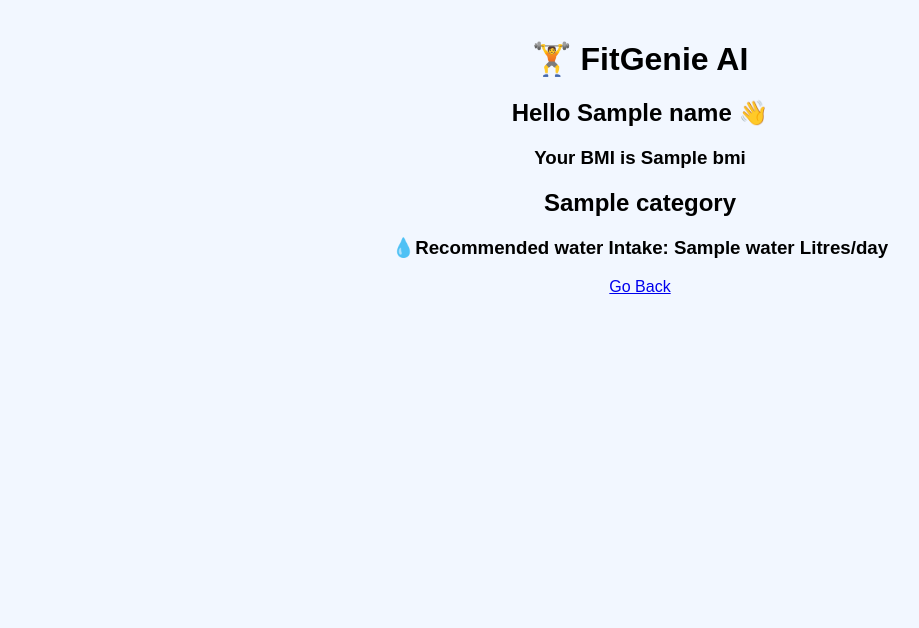
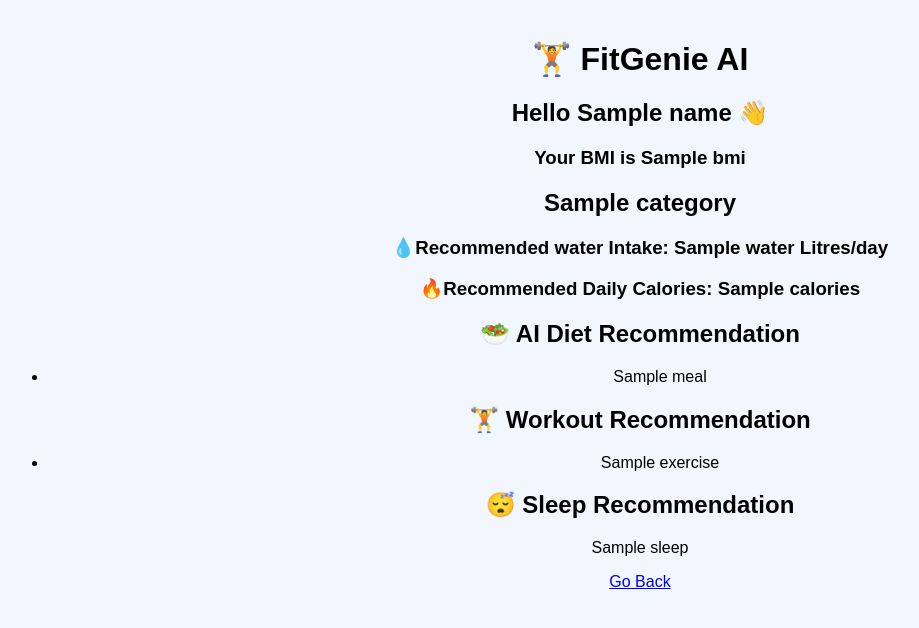
Before and after one commit to ojasvee05/FitGenie-AI, a Flask app: template templates/result.html in a window 1280 px wide. Shown: the top 628 px of the page, without its empty margins (0-919 px from the left). Run offline with Flask 3, Linux system fonts and the light colour scheme; the template is opened without the code that fills it: most values are stand-ins (such as "Sample title", 1, 10 or a date in 2020).

Commit message:
Added Sleep Recommendation

```diff
--- a/app.py
+++ b/app.py
@@ -7,29 +7,107 @@ app = Flask(__name__)
 def home():
     return render_template("index.html")
 
-# BMI Calculator
+
+# BMI + Water Intake + Calorie Calculator
 @app.route("/calculate", methods=["POST"])
 def calculate():
 
+    # User Input
     name = request.form["name"]
+    age = int(request.form["age"])
     height = float(request.form["height"])
     weight = float(request.form["weight"])
+    gender = request.form["gender"]
+    goal = request.form["goal"]
 
-    height = height / 100
-    bmi = weight / (height * height)
+    # BMI Calculation
+    height_m = height / 100
+    bmi = weight / (height_m * height_m)
     bmi = round(bmi, 2)
-    water_ml = weight *35
-    water_litre = round(water_ml /1000, 1)
 
+    # Water Intake Calculation
+    water_ml = weight * 35
+    water_litre = round(water_ml / 1000, 1)
+
+    # Calorie Calculation (Mifflin-St Jeor Formula)
+    if gender == "Male":
+        calories = 10 * weight + 6.25 * height - 5 * age + 5
+    else:
+        calories = 10 * weight + 6.25 * height - 5 * age - 161
+
+    if goal == "Weight Loss":
+        calories -= 300
+    elif goal == "Weight Gain":
+        calories += 300
+
+    calories = round(calories)
+
+    # Diet Recommendation
+    if goal == "Weight Loss":
+        diet = [
+            "🥣 Breakfast: Oats + Milk + Apple",
+            "🍛 Lunch: 2 Roti + Dal + Salad",
+            "🥜 Evening Snack: Roasted Chana",
+            "🍽 Dinner: Paneer + Vegetables"
+        ]
+
+    elif goal == "Weight Gain":
+        diet = [
+            "🥛 Breakfast: Banana Shake + Peanut Butter",
+            "🍚 Lunch: Rice + Dal + Paneer",
+            "🥜 Evening Snack: Dry Fruits",
+            "🍽 Dinner: Chapati + Soya Chunks"
+        ]
+
+    else:
+        diet = [
+            "🥣 Breakfast: Poha + Milk",
+            "🍛 Lunch: Dal + Rice + Vegetables",
+            "🍎 Evening Snack: Fruits",
+            "🍽 Dinner: Chapati + Paneer"
+        ]
+        # Workout Recommendation
+    if goal == "Weight Loss":
+        workout = [
+            "🏃 30 min Running",
+            "🚴 20 min Cycling",
+            "🔥 HIIT Workout (15 min)",
+            "🧘 10 min Stretching"
+        ]
+
+    elif goal == "Weight Gain":
+        workout = [
+            "🏋️ Weight Training",
+            "💪 Compound Exercises",
+            "🥇 Progressive Overload",
+            "🚶 15 min Walking"
+        ]
+
+    else:
+        workout = [
+            "🚶 30 min Walking",
+            "🏋️ Full Body Workout",
+            "🧘 Yoga",
+            "🤸 Stretching"
+        ]
+
+        # Sleep Recommendation
+    if goal == "Weight Loss":
+        sleep = "😴 7-8 hours of quality sleep."
+
+    elif goal == "Weight Gain":
+        sleep = "😴 8-9 hours for better muscle recovery."
+
+    else:
+        sleep = "😴 Maintain 7-8 hours of sleep daily."
+
+    # BMI Category
     if bmi < 18.5:
         category = "Underweight"
-
     elif bmi < 25:
         category = "Normal Weight"
-
     elif bmi < 30:
         category = "Overweight"
-
     else:
         category = "Obese"
 
@@ -38,8 +116,13 @@ def calculate():
         name=name,
         bmi=bmi,
         category=category,
-        water=water_litre
+        water=water_litre,
+        calories=calories,
+        diet=diet,
+        workout=workout,
+        sleep=sleep
     )
+
 
 if __name__ == "__main__":
     app.run(debug=True)
--- a/templates/index.html
+++ b/templates/index.html
@@ -16,7 +16,7 @@
 <input type="text"  name="name"placeholder="Enter your name" required><br><br>
 
 <label>Age</label><br>
-<input type="number" placeholder="Enter your age"><br><br>
+<input type="number" name="age" placeholder="Enter your age"><br><br>
 
 <label>Height (cm)</label><br>
 <input type="number" name="height" placeholder="Enter your height"><br><br>
@@ -26,7 +26,7 @@
 
 <label>Gender</label><br>
 
-<select>
+<select name="gender">
 <option>Male</option>
 <option>Female</option>
 </select>
@@ -35,7 +35,7 @@
 
 <label>Fitness Goal</label><br>
 
-<select>
+<select name="goal">
 <option>Weight Loss</option>
 <option>Weight Gain</option>
 <option>Maintain Weight</option>
--- a/templates/result.html
+++ b/templates/result.html
@@ -19,6 +19,26 @@
     <h2>{{category}}</h2>
 
     <h3>💧Recommended water Intake: {{ water}} Litres/day</h3>
+    <h3>🔥Recommended Daily Calories: {{ calories }}</h3>
+    <h2>🥗 AI Diet Recommendation</h2>
+
+<ul>
+    {% for meal in diet %}
+        <li>{{ meal }}</li>
+    {% endfor %}
+</ul>
+
+<h2>🏋️ Workout Recommendation</h2>
+
+<ul>
+    {% for exercise in workout %}
+        <li>{{ exercise }}</li>
+    {% endfor %}
+</ul>
+
+<h2>😴 Sleep Recommendation</h2>
+<p>{{ sleep }}</p>
+
 <a href="/">Go Back</a>
 
 </body>
```
